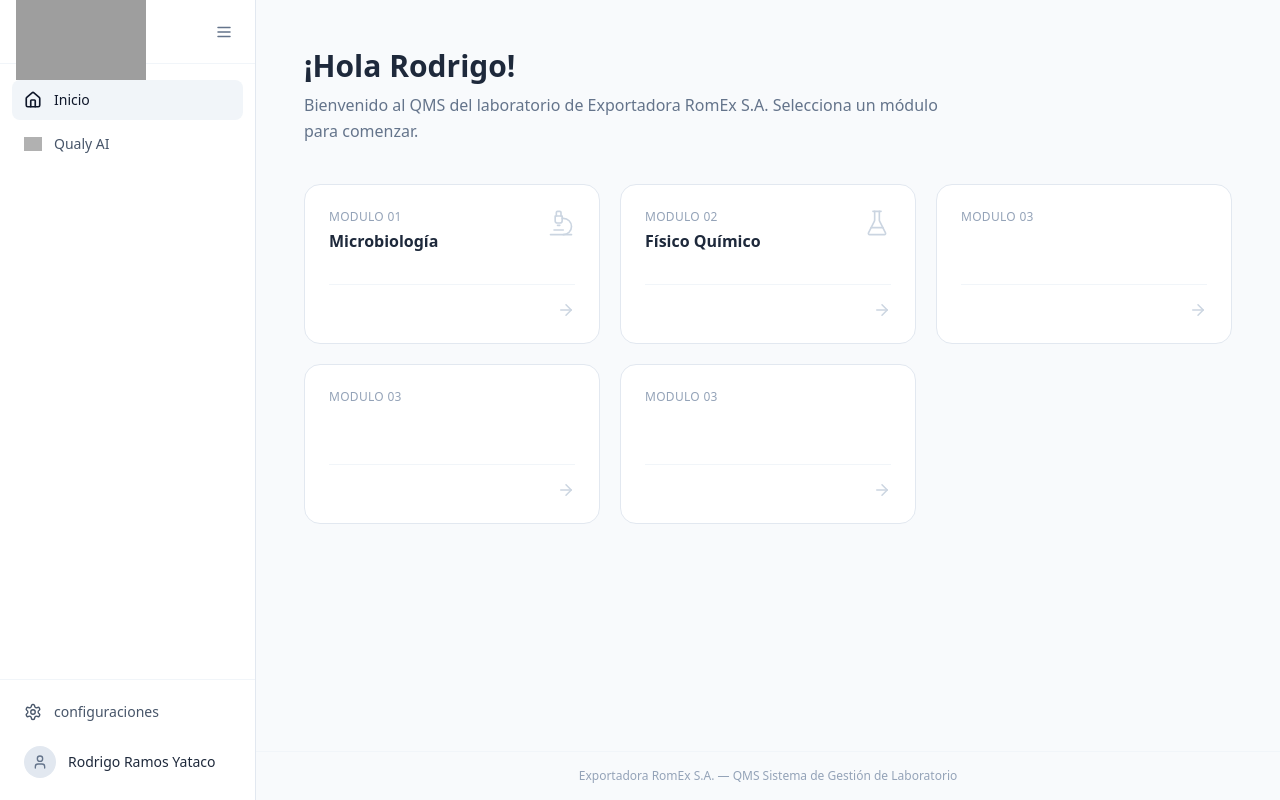
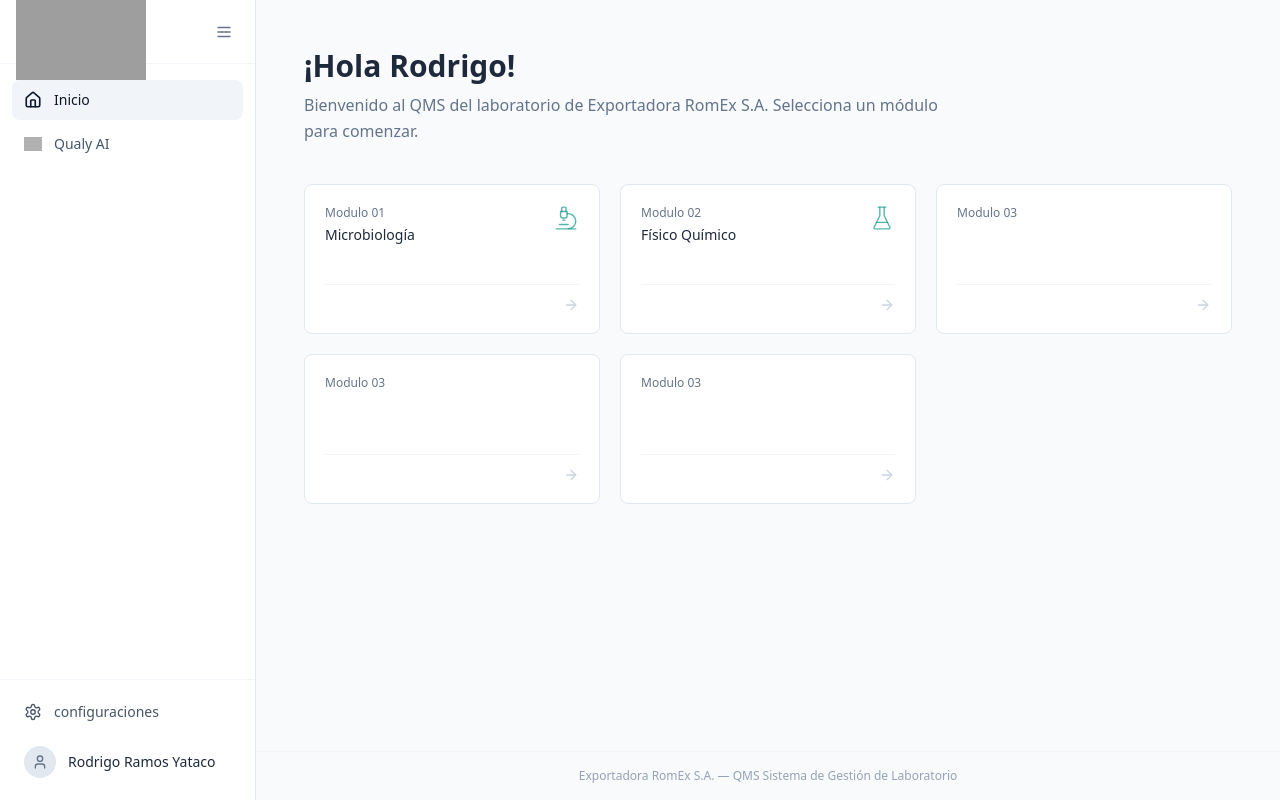
Before and after one commit to ramosyatacorf-debug/romex-qms, a Next.js app: page /dashboard in a window 1280 px wide. Built offline with nearby package versions, Linux system fonts and the light colour scheme; grey boxes are pictures that could not be loaded.

Commit message:
feat: ajustar ModuleCard al estilo original del diseño

```diff
--- a/src/components/ModuleCard.tsx
+++ b/src/components/ModuleCard.tsx
@@ -1,17 +1,16 @@
 import Link from "next/link";
-import { ArrowRight, Microscope, FlaskConical, Beaker } from "lucide-react";
+import { ArrowRight, Microscope, FlaskConical } from "lucide-react";
 
 interface ModuleCardProps {
   number: string;
   title: string;
   href?: string;
-  icon?: "microscope" | "flask" | "beaker" | "empty";
+  icon?: "microscope" | "flask" | "empty";
 }
 
 const icons = {
   microscope: Microscope,
   flask: FlaskConical,
-  beaker: Beaker,
   empty: null,
 };
 
@@ -21,28 +20,26 @@ export default function ModuleCard({ number, title, href = "#", icon = "empty" }
   return (
     <Link
       href={href}
-      className="group relative bg-white border border-slate-200 rounded-2xl p-6 hover:border-blue-300 hover:shadow-lg hover:shadow-blue-50 transition-all duration-300 min-h-[160px] flex flex-col"
+      className="group relative bg-white border border-slate-200 rounded-lg p-5 hover:border-slate-300 hover:shadow-sm transition-all duration-200 min-h-[150px] flex flex-col"
     >
-      <div className="flex items-start justify-between mb-4">
+      <div className="flex items-start justify-between mb-6">
         <div>
-          <p className="text-xs font-medium text-slate-400 tracking-wide uppercase mb-1">
-            {number}
-          </p>
-          <h3 className="text-base font-semibold text-slate-800 group-hover:text-blue-600 transition-colors">
+          <p className="text-xs text-slate-500 mb-1">{number}</p>
+          <h3 className="text-sm font-medium text-slate-800">
             {title}
           </h3>
         </div>
         {Icon && (
-          <div className="text-slate-300 group-hover:text-blue-400 transition-colors">
-            <Icon size={28} strokeWidth={1.4} />
+          <div className="text-teal-600/70">
+            <Icon size={26} strokeWidth={1.3} />
           </div>
         )}
       </div>
 
-      <div className="mt-auto pt-4 border-t border-slate-100 flex items-center justify-end">
+      <div className="mt-auto pt-3 border-t border-slate-100 flex items-center justify-end">
         <ArrowRight
-          size={18}
-          className="text-slate-300 group-hover:text-blue-500 group-hover:translate-x-1 transition-all"
+          size={16}
+          className="text-slate-300 group-hover:text-slate-500 transition-colors"
         />
       </div>
     </Link>
```
